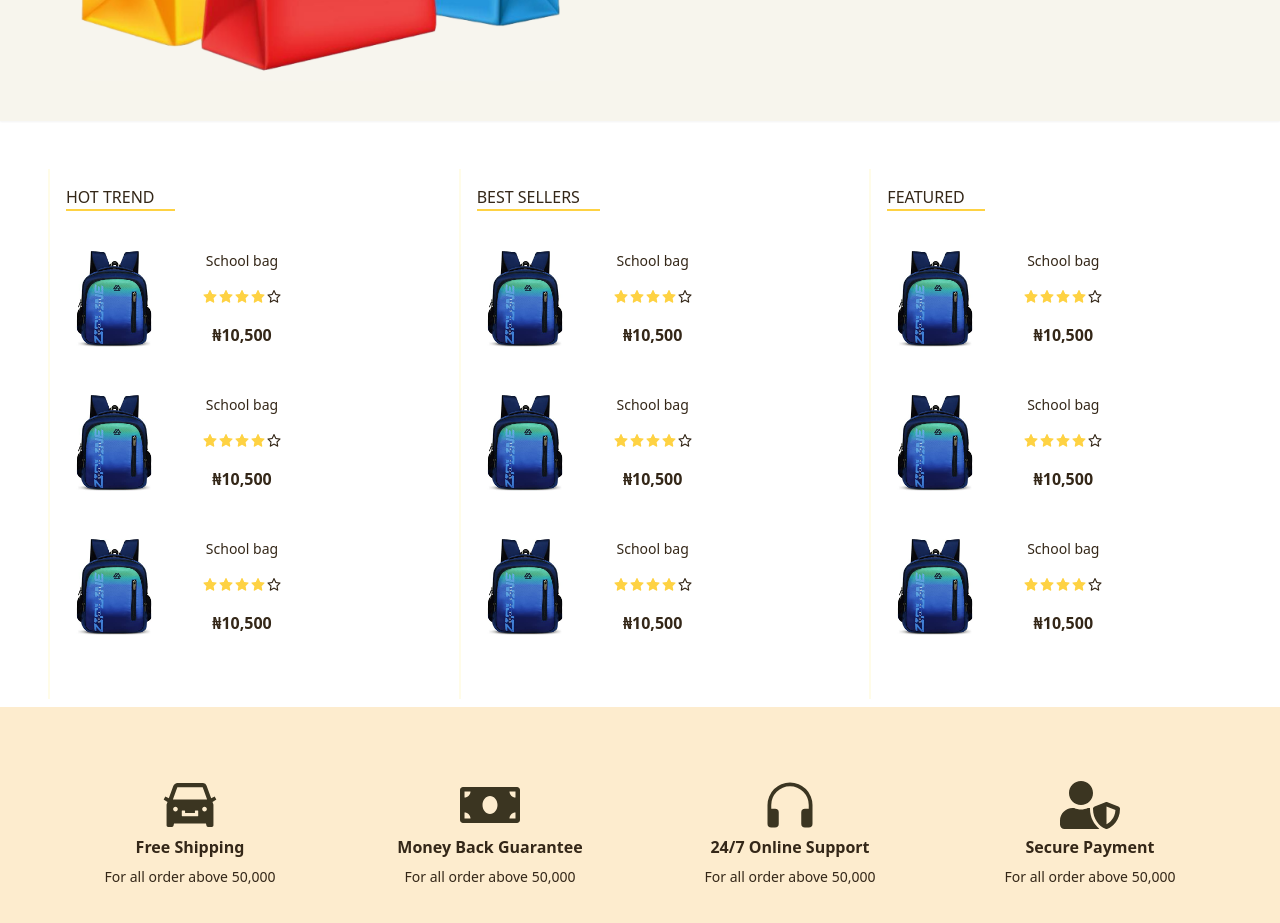
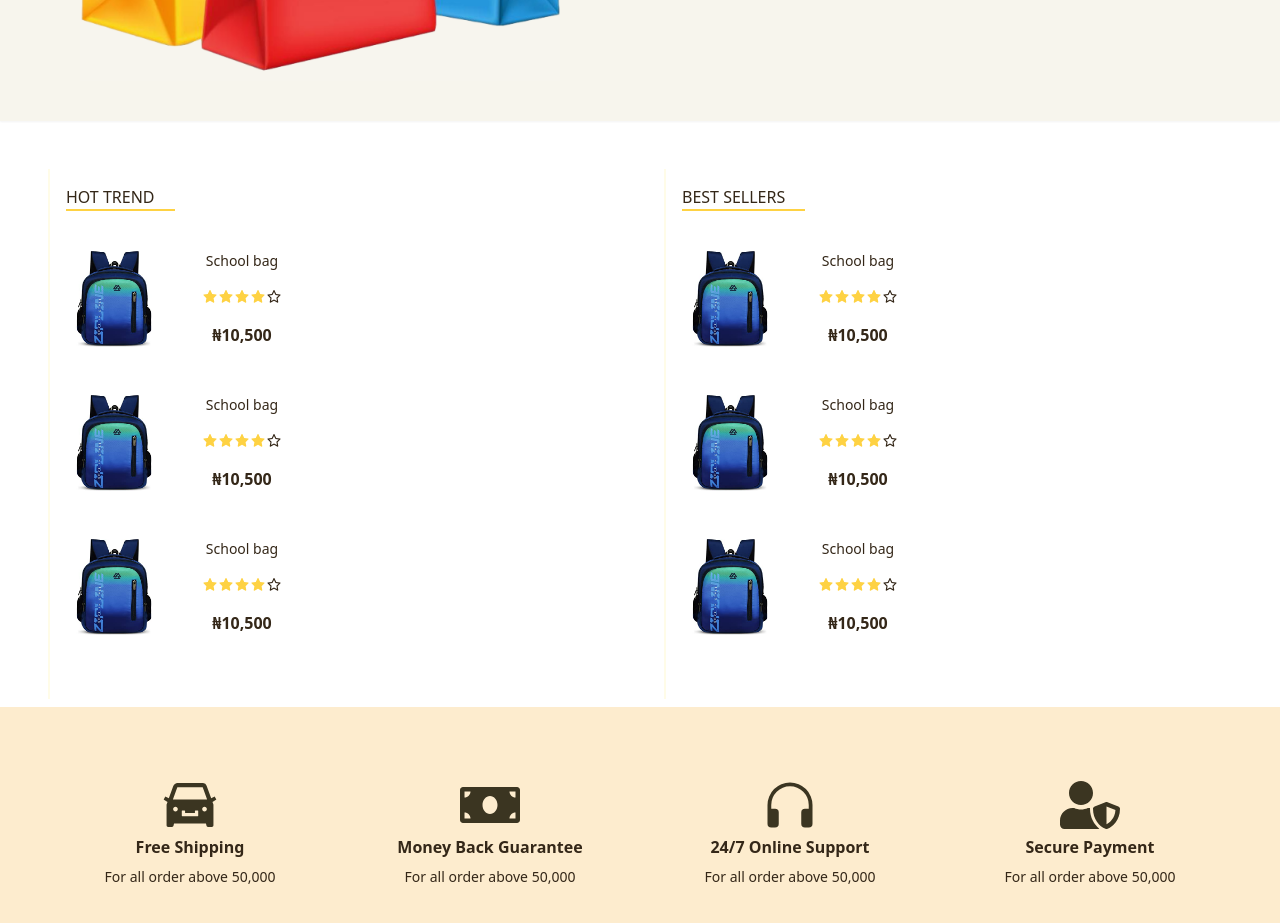
Before and after one commit to AkhatorEnosa/online-store, a React (Create React App) app: page / in a window 1280 px wide. Shown: the part 2280-3203 px from the top of the page. Built offline with nearby package versions, Linux system fonts and the light colour scheme; the HTML template or start-up script is replaced by a standard one; a web font is replaced by a local one.

Commit message:
bug fixes

```diff
--- a/src/components/Sections.jsx
+++ b/src/components/Sections.jsx
@@ -5,11 +5,11 @@ import {AiOutlineStar} from 'react-icons/ai';
 
 const Sections = () => {
   return (
-    <div className='grid md:grid-cols-3 grid-cols-2 md:p-6 p-2 pb-3'>
+    <div className='grid md:grid-cols-2 grid-cols-2 md:p-6 p-8 pb-3'>
       <div className="flex flex-col md:m-6 -mb-2 md:p-4 p-2 -pb-5 w-full md:border-l-2 border-yellow-200/20">
         <h1 className='uppercase border-b-2 border-[#fed243] w-fit pr-5 mb-10 '>Hot Trend</h1>
 
-        <div className="flex md:flex-row flex-col mb-12 md:items-start align-middle justify-center md:justify-start items-center text-center">
+        <div className="flex mb-12 items-start justify-start text-center">
             <img src={Bag} alt="item" className='md:w-24 w-32 md:h-24'/>
             <div className='flex flex-col justify-between md:m-0 md:ml-10 mt-5 md:self-stretch'>
               <span className='text-sm'>School bag</span>
@@ -24,8 +24,7 @@ const Sections = () => {
             </div>
         </div>
 
-
-        <div className="flex md:flex-row flex-col mb-12 md:items-start align-middle justify-center md:justify-start  items-center text-center">
+        <div className="flex mb-12 items-start justify-start text-center">
             <img src={Bag} alt="item" className='md:w-24 w-32 md:h-24'/>
             <div className='flex flex-col justify-between md:m-0 md:ml-10 mt-5 md:self-stretch'>
               <span className='text-sm'>School bag</span>
@@ -40,8 +39,7 @@ const Sections = () => {
             </div>
         </div>
 
-
-        <div className="flex md:flex-row flex-col mb-12 md:items-start align-middle justify-center md:justify-start  items-center text-center">
+        <div className="flex mb-12 items-start justify-start text-center">
             <img src={Bag} alt="item" className='md:w-24 w-32 md:h-24'/>
             <div className='flex flex-col justify-between md:m-0 md:ml-10 mt-5 md:self-stretch'>
               <span className='text-sm'>School bag</span>
@@ -61,7 +59,7 @@ const Sections = () => {
       <div className="flex flex-col md:m-6 -mb-2 md:p-4 p-2 -pb-5 w-full md:border-l-2 border-yellow-200/20">
         <h1 className='uppercase border-b-2 border-[#fed243] w-fit pr-5 mb-10 '>Best Sellers</h1>
 
-        <div className="flex md:flex-row flex-col mb-12 md:items-start align-middle justify-center md:justify-start items-center text-center">
+        <div className="flex mb-12 items-start justify-start text-center">
             <img src={Bag} alt="item" className='md:w-24 w-32 md:h-24'/>
             <div className='flex flex-col justify-between md:m-0 md:ml-10 mt-5 md:self-stretch'>
               <span className='text-sm'>School bag</span>
@@ -76,8 +74,7 @@ const Sections = () => {
             </div>
         </div>
 
-
-        <div className="flex md:flex-row flex-col mb-12 md:items-start align-middle justify-center md:justify-start  items-center text-center">
+        <div className="flex mb-12 items-start justify-start text-center">
             <img src={Bag} alt="item" className='md:w-24 w-32 md:h-24'/>
             <div className='flex flex-col justify-between md:m-0 md:ml-10 mt-5 md:self-stretch'>
               <span className='text-sm'>School bag</span>
@@ -92,60 +89,7 @@ const Sections = () => {
             </div>
         </div>
 
-
-        <div className="flex md:flex-row flex-col mb-12 md:items-start align-middle justify-center md:justify-start  items-center text-center">
-            <img src={Bag} alt="item" className='md:w-24 w-32 md:h-24'/>
-            <div className='flex flex-col justify-between md:m-0 md:ml-10 mt-5 md:self-stretch'>
-              <span className='text-sm'>School bag</span>
-              <div className='text-small flex'>
-                <AiFillStar className='text-[#fed243]'/>
-                <AiFillStar className='text-[#fed243]'/>
-                <AiFillStar className='text-[#fed243]'/>
-                <AiFillStar className='text-[#fed243]'/>
-                <AiOutlineStar/>
-                </div>
-              <p className='font-bold text-md'>₦10,500</p>
-            </div>
-        </div>
-      </div>
-
-
-      <div className="flex flex-col md:m-6 -mb-2 md:p-4 p-2 -pb-5 w-full md:border-l-2 border-yellow-200/20">
-        <h1 className='uppercase border-b-2 border-[#fed243] w-fit pr-5 mb-10 '>Featured</h1>
-
-        <div className="flex md:flex-row flex-col mb-12 md:items-start align-middle justify-center md:justify-start items-center text-center">
-            <img src={Bag} alt="item" className='md:w-24 w-32 md:h-24'/>
-            <div className='flex flex-col justify-between md:m-0 md:ml-10 mt-5 md:self-stretch'>
-              <span className='text-sm'>School bag</span>
-              <div className='text-small flex'>
-                <AiFillStar className='text-[#fed243]'/>
-                <AiFillStar className='text-[#fed243]'/>
-                <AiFillStar className='text-[#fed243]'/>
-                <AiFillStar className='text-[#fed243]'/>
-                <AiOutlineStar/>
-                </div>
-              <p className='font-bold text-md'>₦10,500</p>
-            </div>
-        </div>
-
-
-        <div className="flex md:flex-row flex-col mb-12 md:items-start align-middle justify-center md:justify-start  items-center text-center">
-            <img src={Bag} alt="item" className='md:w-24 w-32 md:h-24'/>
-            <div className='flex flex-col justify-between md:m-0 md:ml-10 mt-5 md:self-stretch'>
-              <span className='text-sm'>School bag</span>
-              <div className='text-small flex'>
-                <AiFillStar className='text-[#fed243]'/>
-                <AiFillStar className='text-[#fed243]'/>
-                <AiFillStar className='text-[#fed243]'/>
-                <AiFillStar className='text-[#fed243]'/>
-                <AiOutlineStar/>
-                </div>
-              <p className='font-bold text-md'>₦10,500</p>
-            </div>
-        </div>
-
-
-        <div className="flex md:flex-row flex-col mb-12 md:items-start align-middle justify-center md:justify-start  items-center text-center">
+        <div className="flex mb-12 items-start justify-start text-center">
             <img src={Bag} alt="item" className='md:w-24 w-32 md:h-24'/>
             <div className='flex flex-col justify-between md:m-0 md:ml-10 mt-5 md:self-stretch'>
               <span className='text-sm'>School bag</span>
```
